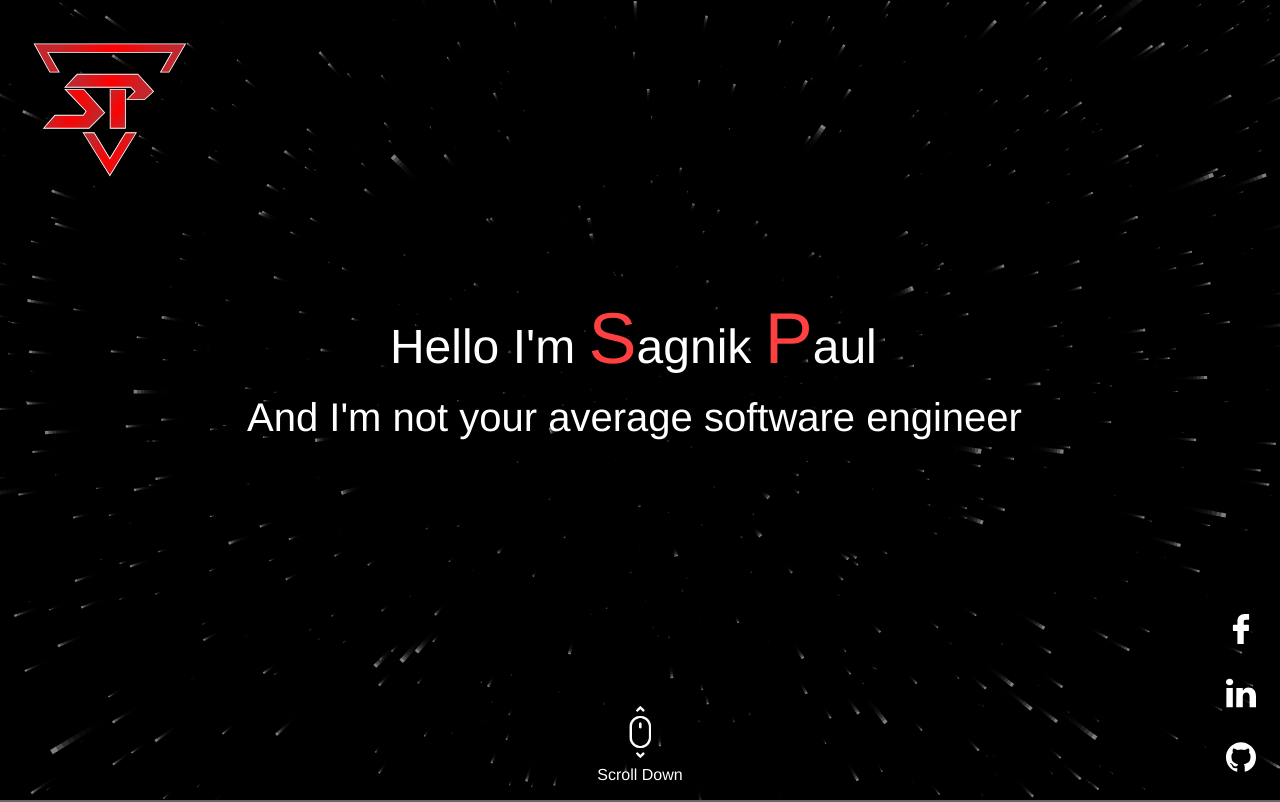
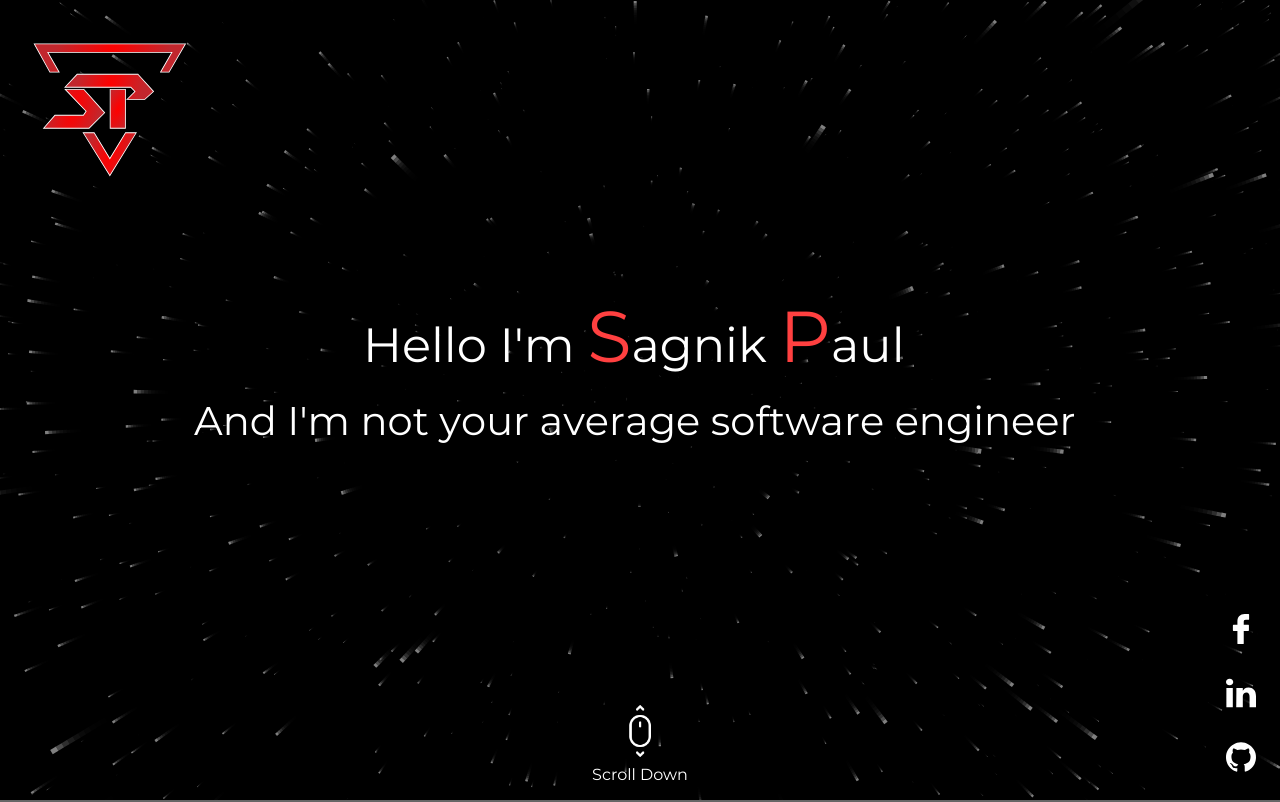
Before and after one commit to sagnikpaul28/portfolio, a Vue app: page / in a window 1280 px wide. Shown: the top 802 px of the page. Built offline with nearby package versions, Linux system fonts and the light colour scheme.

Commit message:
Changed font

```diff
--- a/public/index.html
+++ b/public/index.html
@@ -5,6 +5,9 @@
     <meta http-equiv="X-UA-Compatible" content="IE=edge">
     <meta name="viewport" content="width=device-width,initial-scale=1.0">
     <link rel="icon" href="<%= BASE_URL %>favicon.ico">
+    <link rel="preconnect" href="https://fonts.googleapis.com">
+    <link rel="preconnect" href="https://fonts.gstatic.com" crossorigin>
+    <link href="https://fonts.googleapis.com/css2?family=Montserrat:wght@400;500;600;700&display=swap" rel="stylesheet">
     <title>Sagnik Paul</title>
   </head>
   <body>
--- a/src/App.vue
+++ b/src/App.vue
@@ -37,7 +37,7 @@
   overflow-x: hidden;
 }
 #app {
-  font-family: "Avenir", Helvetica, Arial, sans-serif;
+  font-family: "Montserrat", sans-serif;
   -webkit-font-smoothing: antialiased;
   -moz-osx-font-smoothing: grayscale;
   text-align: center;
```
